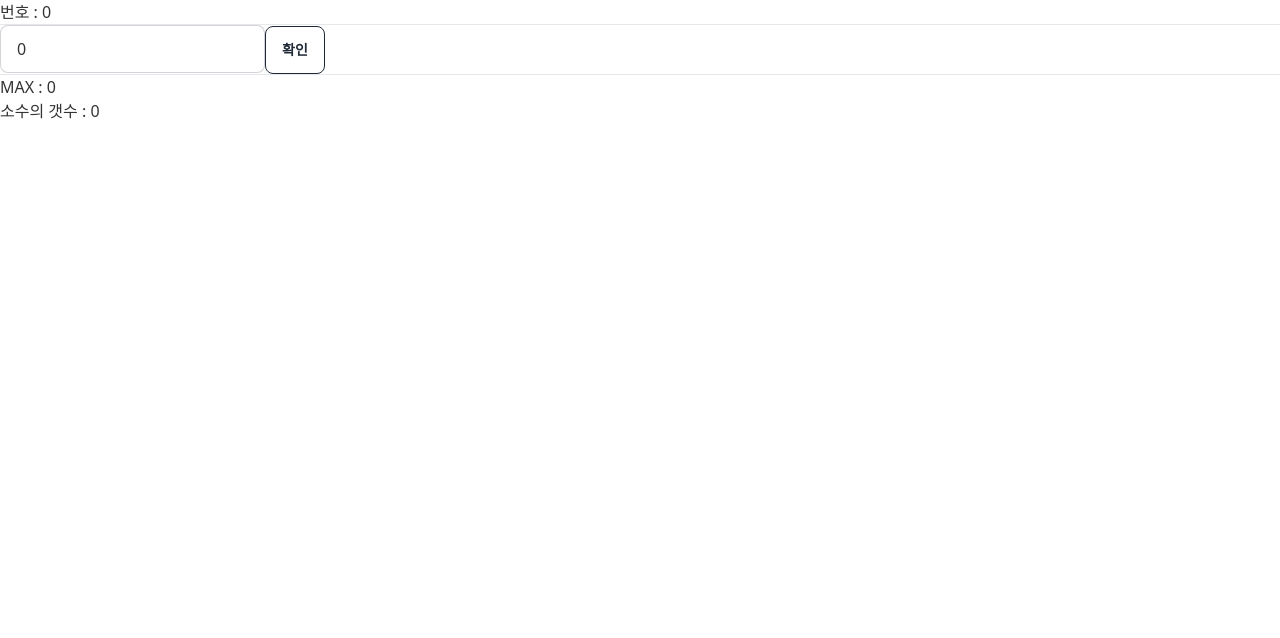
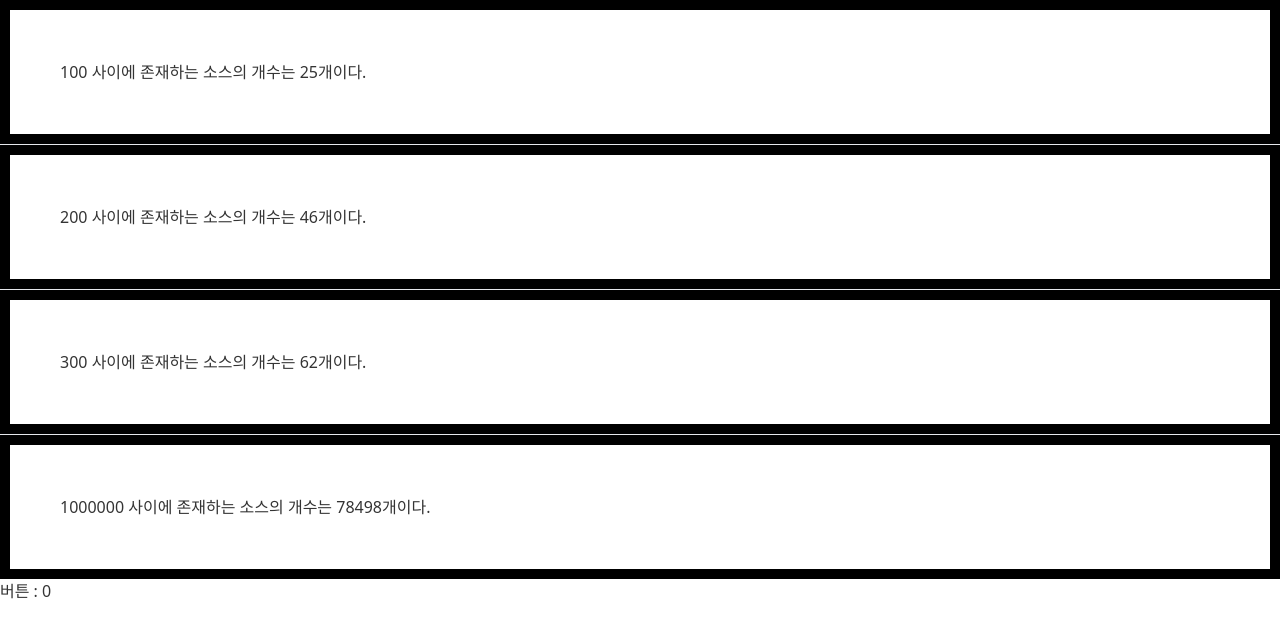
Before and after one commit to kkwonju/2023_04_react_test, a React (Create React App) app: page / in a window 1280 px wide. Shown: the top 638 px of the page. Built offline with nearby package versions, Linux system fonts and the light colour scheme; the HTML template or start-up script is replaced by a standard one; a web font is replaced by a local one.

Commit message:
useEffect로 최적화

```diff
--- a/src/App.js
+++ b/src/App.js
@@ -1,6 +1,6 @@
 import React, { useEffect, useState, useMemo } from "react";
 
-//
+// 소수 구하기
 function isPrimeNumber(no) {
   for (let i = 2; i < no; i++) {
     if (i * i > no) {
@@ -30,64 +30,45 @@ function getPrimeNumbersCount(max) {
   return getPrimeNumbers(max).length;
 }
 
-// App
-function App() {
-  const [inputedNo, setInputedNo] = useState(0);
-  const [no, setNo] = useState(0);
 
-  const primeNumbers = useMemo(
-    () => getPrimeNumbersCount(inputedNo),
-    [inputedNo]
-    );
-
-  const [primeNumbersCount, setPrimeNumbersCount] = useState(0);
+function PrimeNosCount({ max }) {
+  const [count, setCount] = useState(0);
 
   useEffect(() => {
-    const primeNumbersCount = getPrimeNumbersCount(inputedNo);
-    setPrimeNumbersCount(primeNumbersCount);
-  }, [inputedNo]);
-
-  // const primeNumbersCount = getPrimeNumbersCount(inputedNo);
-
-  const onSubmit = (e) => {
-    e.preventDefault();
-
-    const form = e.target;
-
-    form.number.value = form.number.value.trim();
-
-    if (form.number.value.length == 0) {
-      alert('숫자를 입력하세요!');
-      form.number.focus();
-
-      return;
-    }
-
-    const number = form.number.valueAsNumber;
-    form.number.focus();
-
-    setPrimeNumbersCount(primeNumbersCount);
-    setInputedNo(number);
-  }
+    const count = getPrimeNumbersCount(max);
+    setCount(count);
+  }, [max]);
 
   return (
     <>
-      <button onClick={() => setNo(no + 1)}> 번호 : {no} </button>
-      <hr />
-      <form onSubmit={onSubmit}>
-        <input
-          type="number"
-          name="number"
-          placeholder="숫자를 입력해주세요"
-          defaultValue="0"
-          className="input input-bordered" />
-        <button type="submit" className="btn btn-outline">확인</button>
-        <hr />
-        <div>MAX : {inputedNo}</div>
-        <div>소수의 갯수 : {primeNumbersCount}</div>
-      </form>
+      <div style={{ border: '10px solid black ', padding: 50 }}>
+        {max} 사이에 존재하는 소스의 개수는 {count}개이다.
+      </div>
     </>
   );
-}
+};
+
+let AppCallCount = 0;
+
+// App
+function App() {
+  AppCallCount++;
+  console.log(`AppCallCount : ${AppCallCount}`);
+
+  const [no, setNo] = useState(0);
+
+  return (
+    <>
+      <PrimeNosCount max={100} />
+      <hr />
+      <PrimeNosCount max={200} />
+      <hr />
+      <PrimeNosCount max={300} />
+      <hr />
+      <PrimeNosCount max={1000000} />
+      <button onClick={() => setNo(no + 1)}>버튼 : {no}</button>
+    </>
+  );
+};
 
 export default App;
```
